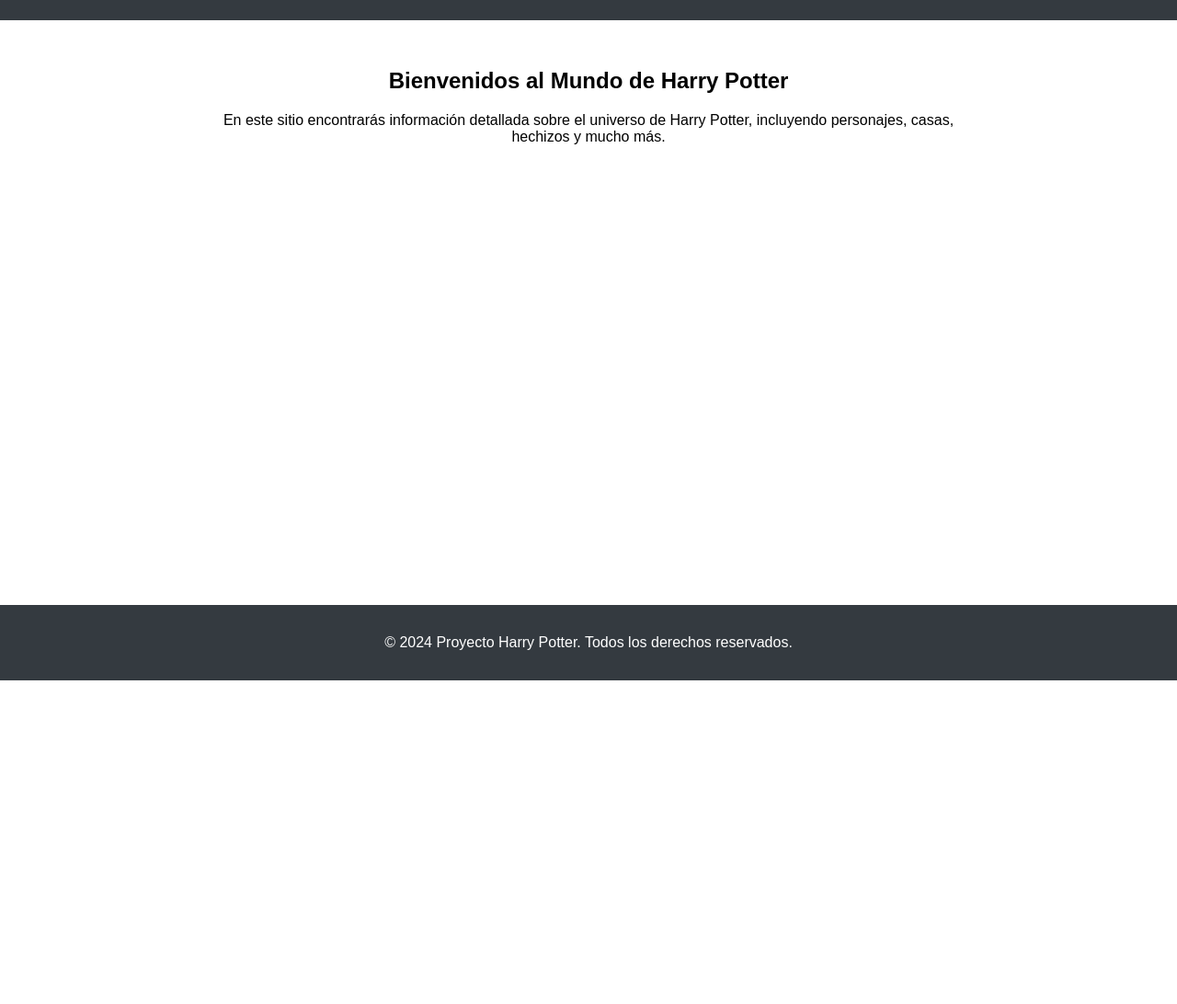
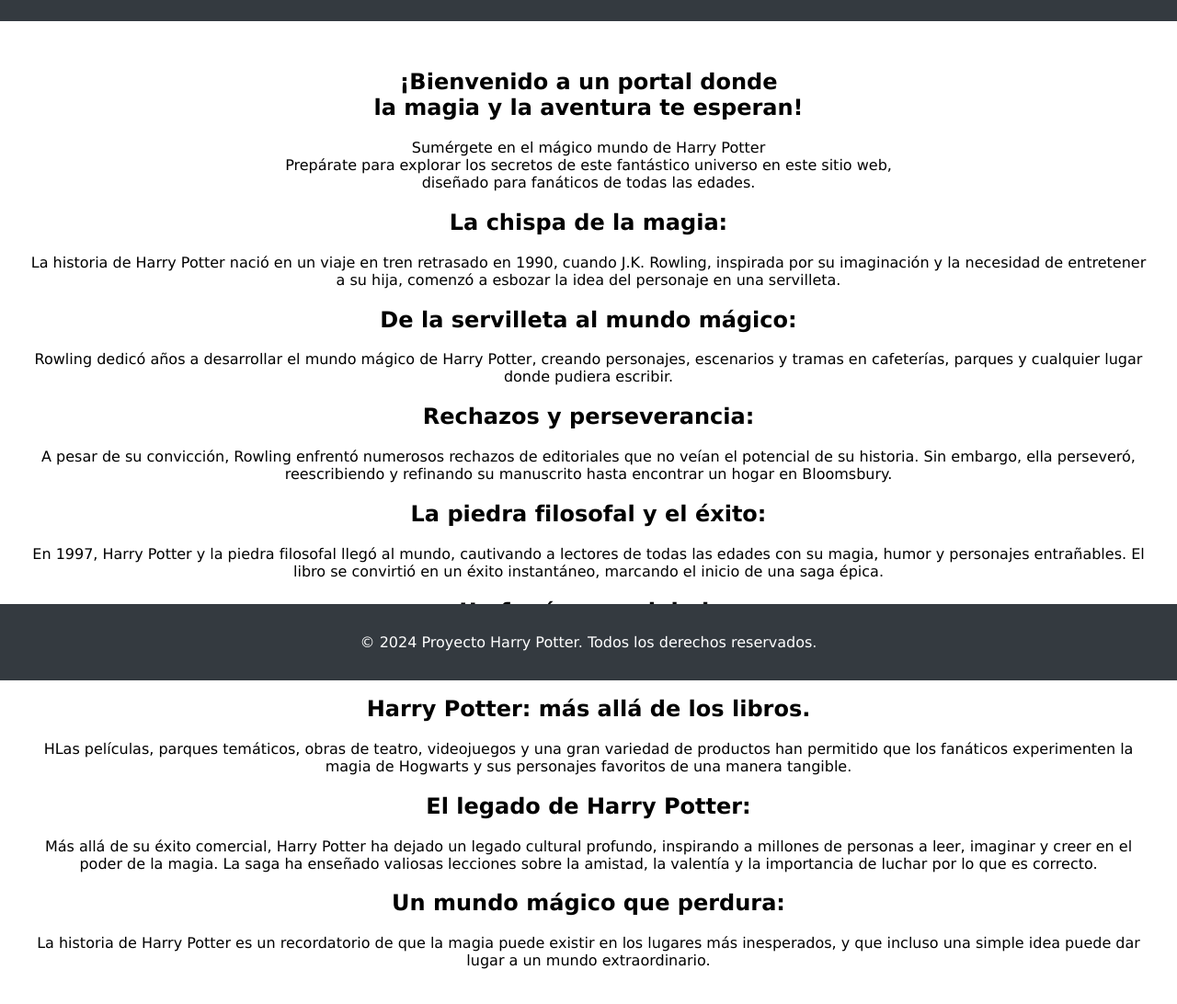
Before and after one commit to pablocapettini/proyecto_utn_tp2, a plain HTML site: page index.html in a window 1280 px wide. Shown: the part 60-1152 px from the top of the page at 92% size. Before the commit the page ends 800 px from the top, so only its background shows below. Drawn offline with Linux system fonts and the light colour scheme; a web font is replaced by a local one.

Commit message:
Structure the index.html

```diff
--- a/css/styles.css
+++ b/css/styles.css
@@ -1,5 +1,5 @@
 body {
-  font-family: Arial, sans-serif;
+  font-family: Verdana, Geneva, Tahoma, sans-serif;
   margin: 0;
   padding: 0;
   box-sizing: border-box;
--- a/index.html
+++ b/index.html
@@ -5,6 +5,12 @@
     <meta name="viewport" content="width=device-width, initial-scale=1.0" />
     <title>Inicio - Proyecto Harry Potter</title>
     <link rel="stylesheet" href="css/styles.css" />
+    <link rel="preconnect" href="https://fonts.googleapis.com" />
+    <link rel="preconnect" href="https://fonts.gstatic.com" crossorigin />
+    <link
+      href="https://fonts.googleapis.com/css2?family=UnifrakturCook:wght@700&display=swap"
+      rel="stylesheet"
+    />
   </head>
   <body>
     <header>
@@ -18,12 +24,81 @@
 
     <main>
       <section class="intro">
-        <h1>Bienvenidos al Mundo de Harry Potter</h1>
+        <h1>
+          ¡Bienvenido a un portal donde<br />
+          la magia y la aventura te esperan!
+        </h1>
         <p>
-          En este sitio encontrarás información detallada sobre el universo de
-          Harry Potter, incluyendo personajes, casas, hechizos y mucho más.
+          Sumérgete en el mágico mundo de Harry Potter
+          <br />
+          Prepárate para explorar los secretos de este fantástico universo en
+          este sitio web, <br />
+          diseñado para fanáticos de todas las edades.
         </p>
       </section>
+      <section class="history">
+        <h2>La chispa de la magia:</h2>
+        <p>
+          La historia de Harry Potter nació en un viaje en tren retrasado en
+          1990, cuando J.K. Rowling, inspirada por su imaginación y la necesidad
+          de entretener a su hija, comenzó a esbozar la idea del personaje en
+          una servilleta.
+        </p>
+        <h2>De la servilleta al mundo mágico:</h2>
+        <p>
+          Rowling dedicó años a desarrollar el mundo mágico de Harry Potter,
+          creando personajes, escenarios y tramas en cafeterías, parques y
+          cualquier lugar donde pudiera escribir.
+        </p>
+        <h2>Rechazos y perseverancia:</h2>
+        <p>
+          A pesar de su convicción, Rowling enfrentó numerosos rechazos de
+          editoriales que no veían el potencial de su historia. Sin embargo,
+          ella perseveró, reescribiendo y refinando su manuscrito hasta
+          encontrar un hogar en Bloomsbury.
+        </p>
+        <h2>La piedra filosofal y el éxito:</h2>
+        <p>
+          En 1997, Harry Potter y la piedra filosofal llegó al mundo, cautivando
+          a lectores de todas las edades con su magia, humor y personajes
+          entrañables. El libro se convirtió en un éxito instantáneo, marcando
+          el inicio de una saga épica.
+        </p>
+
+        <h2>Un fenómeno global:</h2>
+        <p>
+          A lo largo de siete libros, Rowling expandió el universo mágico de
+          Harry Potter, explorando temas profundos y conquistando a millones de
+          fanáticos alrededor del mundo.
+        </p>
+
+        <h2>Harry Potter: más allá de los libros.</h2>
+        <p>
+          HLas películas, parques temáticos, obras de teatro, videojuegos y una
+          gran variedad de productos han permitido que los fanáticos
+          experimenten la magia de Hogwarts y sus personajes favoritos de una
+          manera tangible.
+        </p>
+
+        <h2>El legado de Harry Potter:</h2>
+        <p>
+          Más allá de su éxito comercial, Harry Potter ha dejado un legado
+          cultural profundo, inspirando a millones de personas a leer, imaginar
+          y creer en el poder de la magia. La saga ha enseñado valiosas
+          lecciones sobre la amistad, la valentía y la importancia de luchar por
+          lo que es correcto.
+        </p>
+
+        <h2>Un mundo mágico que perdura:</h2>
+        <p>
+          La historia de Harry Potter es un recordatorio de que la magia puede
+          existir en los lugares más inesperados, y que incluso una simple idea
+          puede dar lugar a un mundo extraordinario.
+        </p>
+      </section>
+      <br>
+      <br>
+      <br>
     </main>
 
     <footer>
```
Also changed, not shown: pages/personajes.html (+0 -1 lines).
